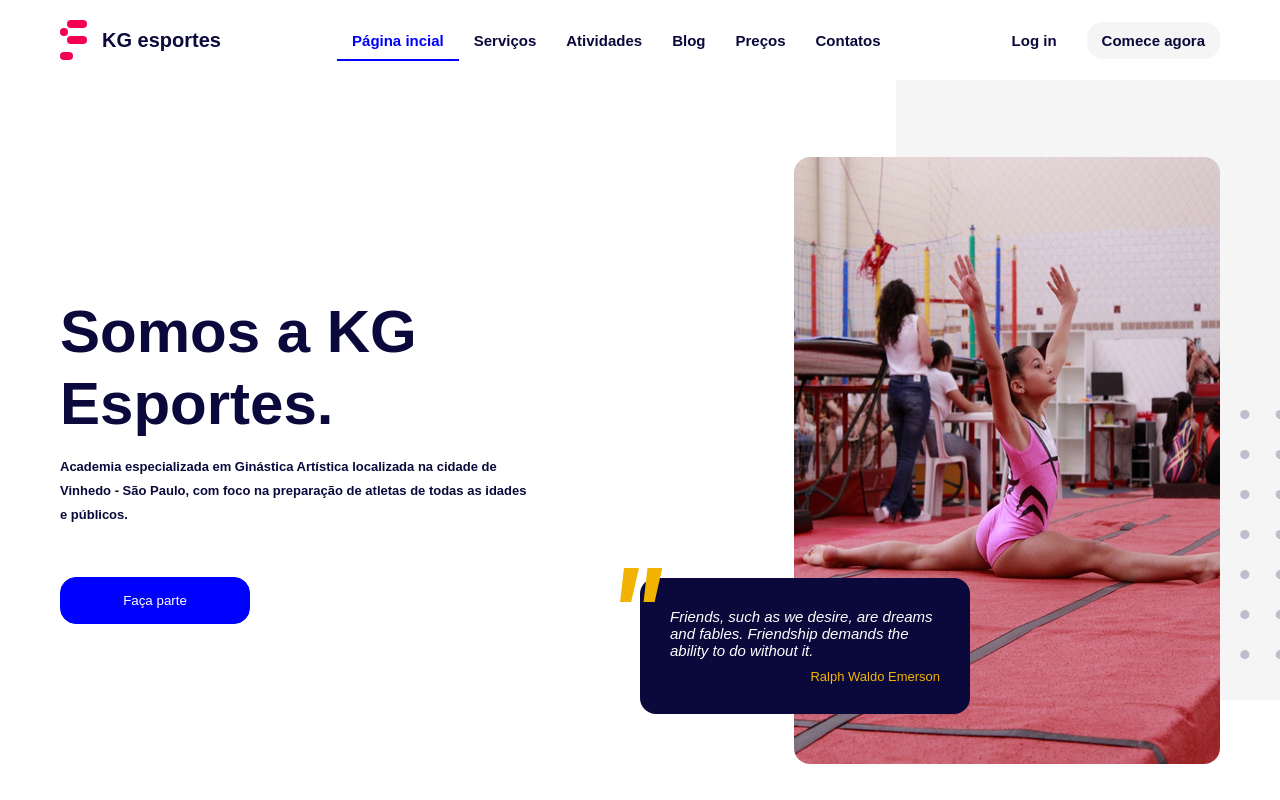
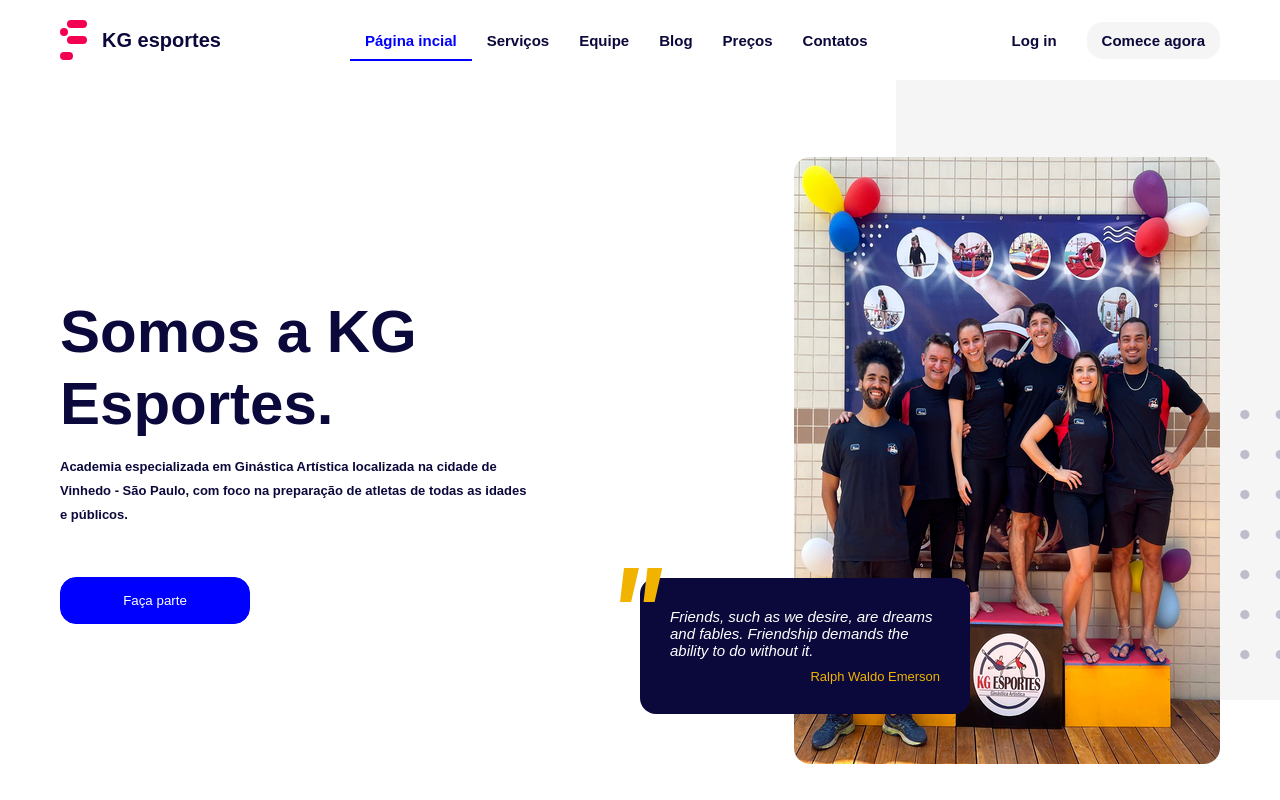
Before and after one commit to Brunosilva7/KG-esportes, a React (Create React App) app: page / in a window 1280 px wide. Shown: the top 800 px of the page. Built offline with nearby package versions, Linux system fonts and the light colour scheme; a web font is replaced by a local one.

Commit message:
[Fixed] - Changing photos and texts

```diff
--- a/src/components/Nav/Sidebar.jsx
+++ b/src/components/Nav/Sidebar.jsx
@@ -60,7 +60,7 @@ export default function Sidebar({ sidebarOpen, toggleSidebar }) {
             smooth={true}
             offset={-60}
           >
-            Projetos
+            Equipe
           </Link>
         </li>
         <li className="semiBold font15 pointer">
--- a/src/components/Nav/TopNavbar.jsx
+++ b/src/components/Nav/TopNavbar.jsx
@@ -49,7 +49,7 @@ export default function TopNavbar() {
             </li>
             <li className="semiBold font15 pointer">
               <Link activeClass="active" style={{ padding: "10px 15px" }} to="projects" spy={true} smooth={true} offset={-80}>
-                Atividades
+                Equipe
               </Link>
             </li>
             <li className="semiBold font15 pointer">
```
Also changed, not shown: src/assets/img/header-img.png, src/assets/img/projects/1.png.
